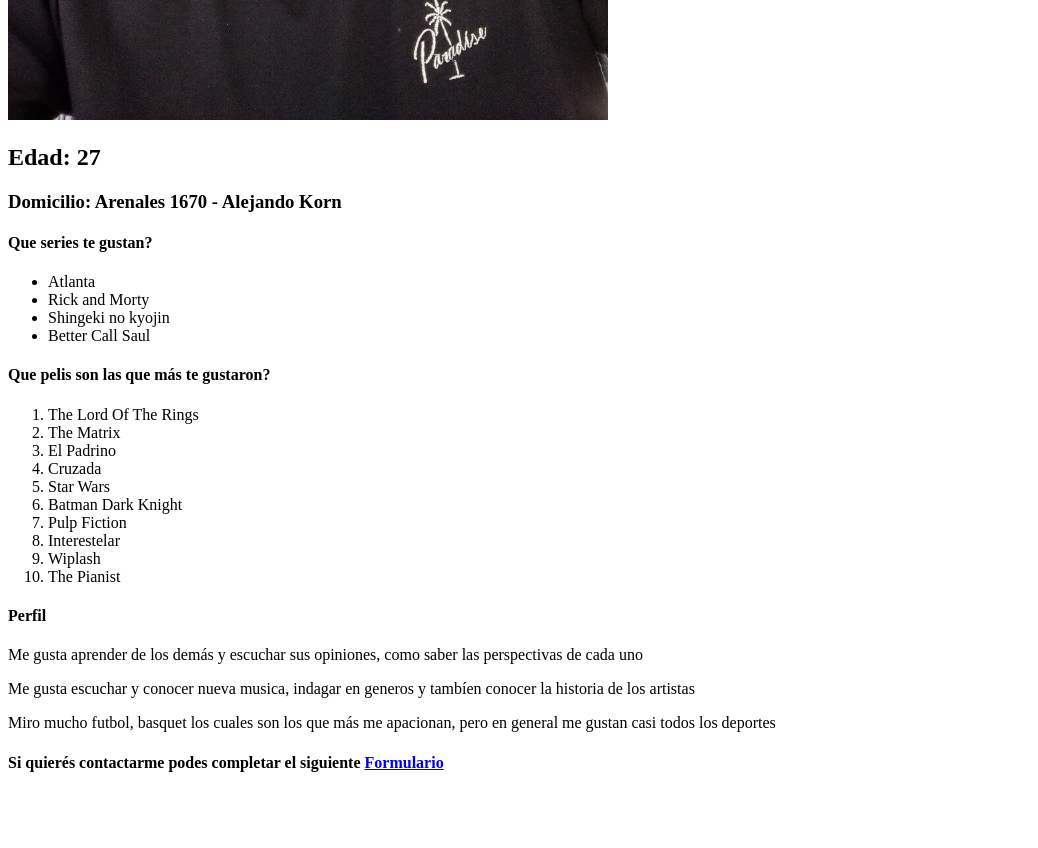
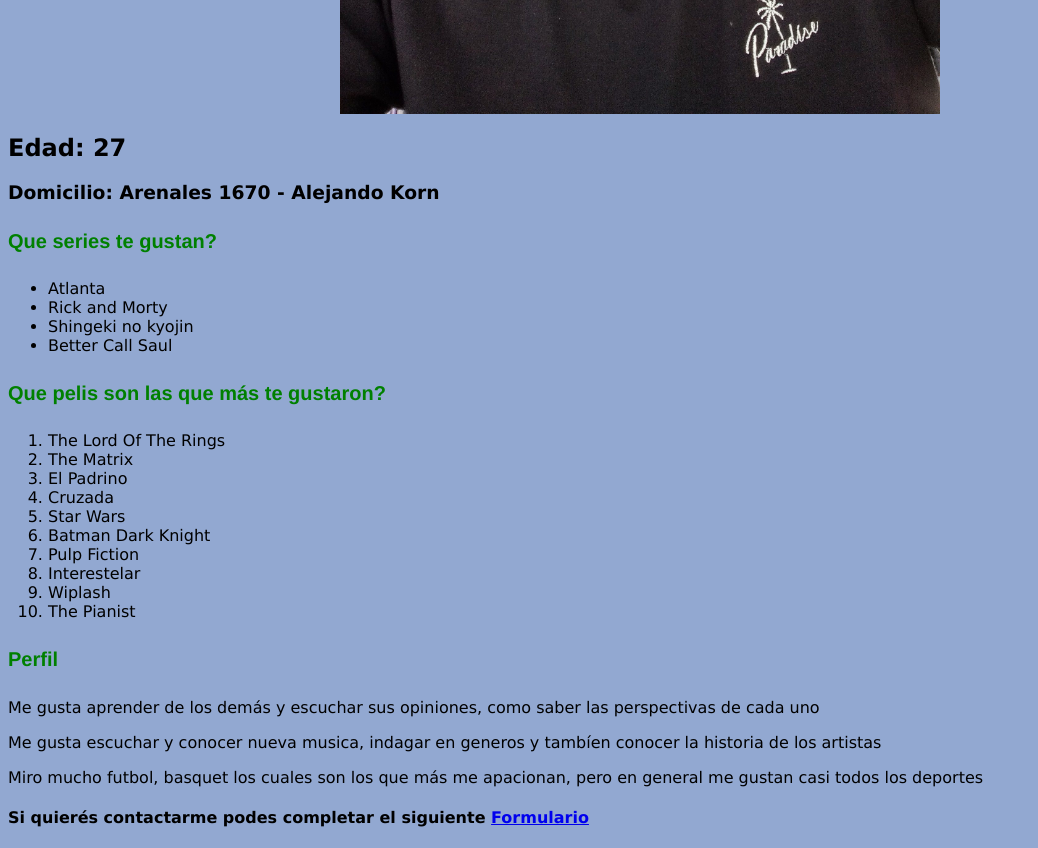
Before and after one commit to LionESP/Cv_Desing, a plain HTML site: page index.html in a window 1280 px wide. Shown: the part 760-1608 px from the top of the page, without its empty margins (0-1038 px from the left). Before the commit the page ends 1553 px from the top, so only its background shows below. Drawn offline with Linux system fonts and the light colour scheme.

Commit message:
se agrega estilo

```diff
--- a/index.html
+++ b/index.html
@@ -3,21 +3,22 @@
   <head>
     <meta charset="utf-8">
     <title>CV_Desing</title>
+    <link rel="stylesheet" href="styles.css">
   </head>
   <body>
     <h1>León Puddini</h1>
-    <img src="./images/IMG-20210918-WA0003.jpeg" width="600" height="800" alt="Lion Pic">
-    <h2>Edad: 27</h2>
-    <h3>Domicilio: Arenales 1670 - Alejando Korn</h3>
-    <h4>Que series te gustan?</h4>
-    <ul>
+    <img src="./images/IMG-20210918-WA0003.jpeg" width="600" height="800" alt="Lion Pic" class="center">
+    <h2 class="fuenteLoca">Edad: 27</h2>
+    <h3 class="fuenteLoca">Domicilio: Arenales 1670 - Alejando Korn</h3>
+    <h4 class="cuestions_1">Que series te gustan?</h4>
+    <ul class="fuenteLoca">
         <li>Atlanta</li>
         <li>Rick and Morty</li>
         <li>Shingeki no kyojin</li>
         <li>Better Call Saul</li>
     </ul>
-    <h4>Que pelis son las que más te gustaron?</h4>
-    <ol>
+    <h4 class="cuestions_1">Que pelis son las que más te gustaron?</h4>
+    <ol class="fuenteLoca">
       <li>The Lord Of The Rings</li>
       <li>The Matrix</li>
       <li>El Padrino</li>
@@ -29,10 +30,13 @@
       <li>Wiplash</li>
       <li>The Pianist</li>
     </ol>
-    <h4>Perfil</h4>
-    <p>Me gusta aprender de los demás y escuchar sus opiniones, como saber las perspectivas de cada uno</p>
-    <p>Me gusta escuchar y conocer nueva musica, indagar en generos y tambíen conocer la historia de los artistas</p>
-    <p>Miro mucho futbol, basquet los cuales son los que más me apacionan, pero en general me gustan casi todos los deportes</p>
-    <h4>Si quierés contactarme podes completar el siguiente <a href="enlace" target="_blank"> Formulario </a></h4>
+    <h4 class="cuestions_1">Perfil</h4>
+      <div class="fuenteLoca">
+        <p>Me gusta aprender de los demás y escuchar sus opiniones, como saber las perspectivas de cada uno</p>
+        <p>Me gusta escuchar y conocer nueva musica, indagar en generos y tambíen conocer la historia de los artistas</p>
+        <p>Miro mucho futbol, basquet los cuales son los que más me apacionan, pero en general me gustan casi todos los deportes</p>
+        <h4>Si quierés contactarme podes completar el siguiente <a href="enlace" target="_blank"> Formulario </a>
+      </div>
+    </h4>
   </body>
 </html>
```
